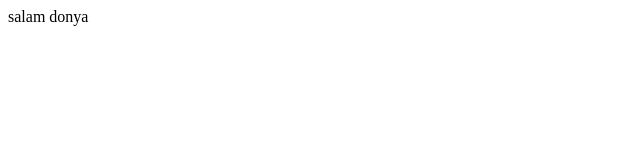
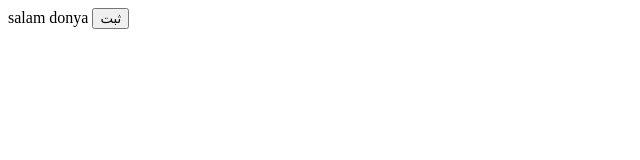
Before and after one commit to kh-niloofar/test, a plain HTML site: page index.html in a window 1280 px wide. Shown: the whole page, without its empty margins (0-640 px from the left). Drawn offline with Linux system fonts and the light colour scheme.

Commit message:
button has been added

```diff
--- a/index.html
+++ b/index.html
@@ -8,6 +8,7 @@
 
 <body>
     <a>salam donya</a>
+    <button type="send">ثبت</button>
 </body>
 
 </html>
```
